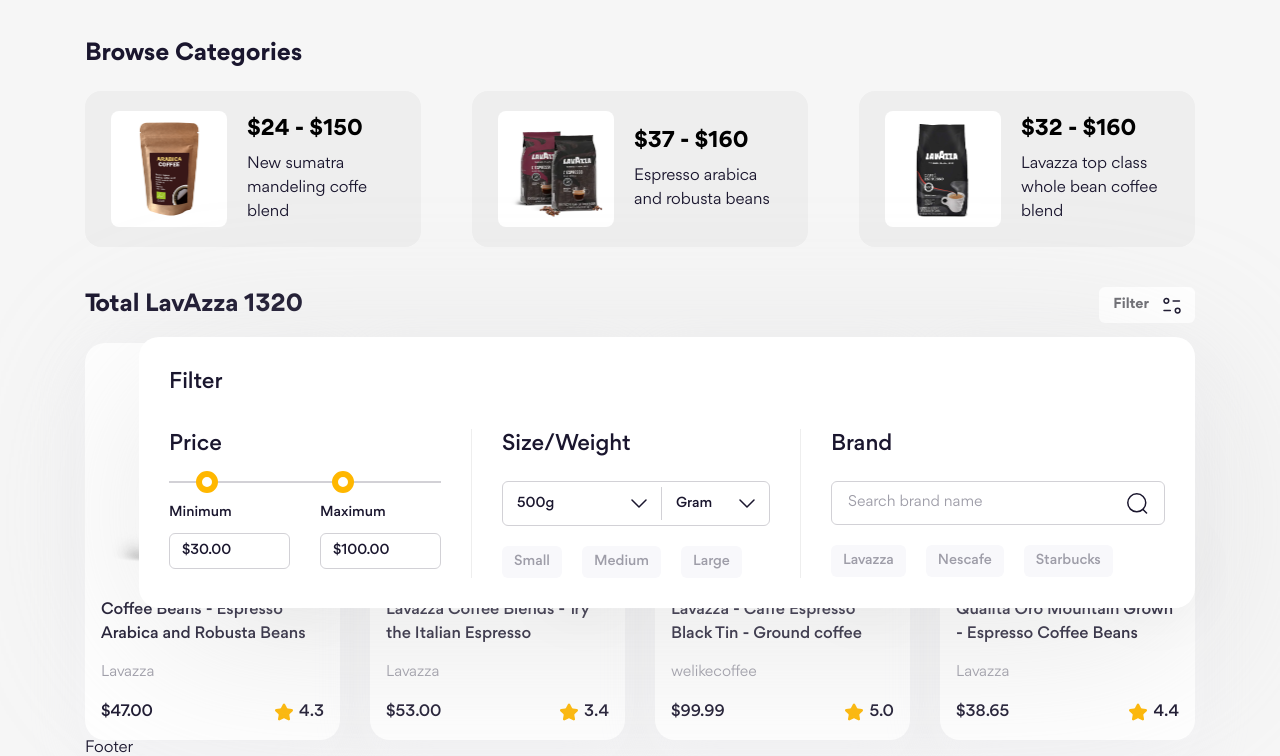
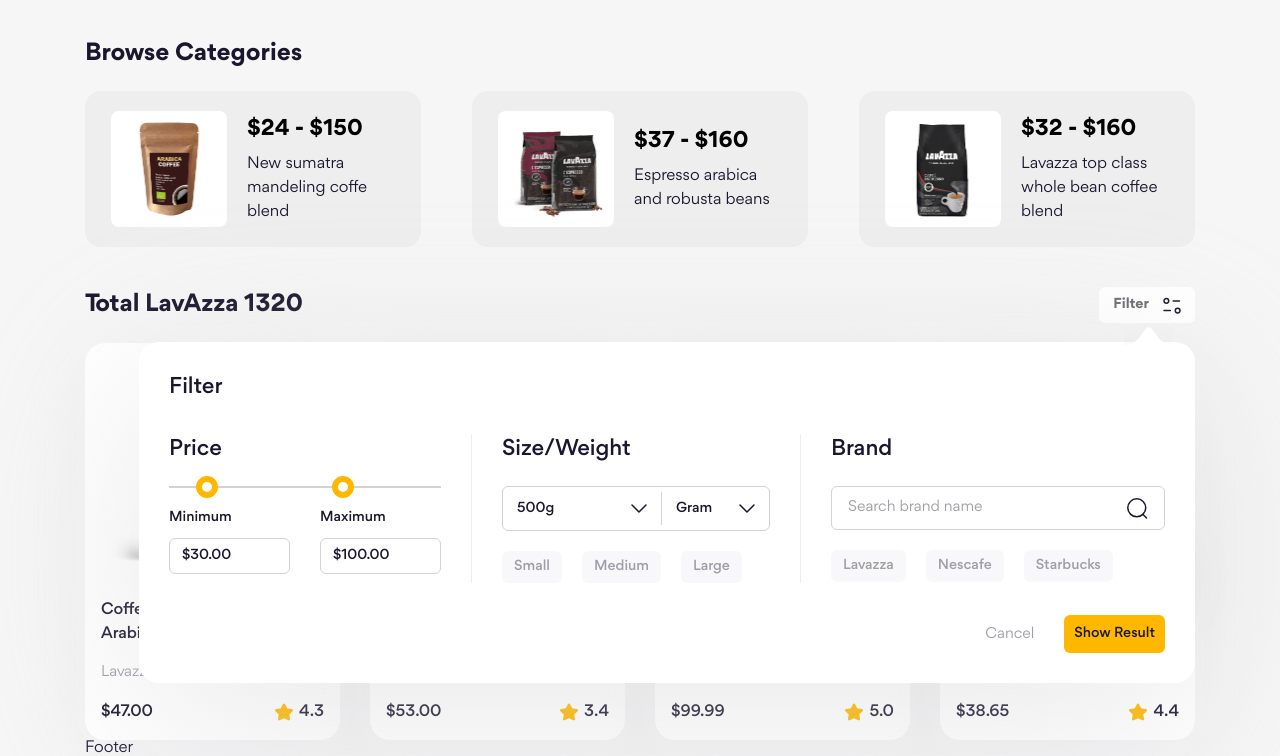
Before and after one commit to haimy125/htmlcss-project-08, a website: page index.html in a window 1280 px wide. Shown: the part 530-1286 px from the top of the page. Drawn offline with Linux system fonts and the light colour scheme.

Commit message:
Làm form filter sản phẩm #4

```diff
--- a/index.html
+++ b/index.html
@@ -126,6 +126,7 @@
                         </button>
 
                         <div class="filter">
+                            <img src="./assets/icons/arrow-up.png" alt="arrow icon" class="filter__arrow" />
                             <h3 class="filter__heading">Filter</h3>
                             <form action="" class="filter__form">
                                 <div class="filter__row">
@@ -234,6 +235,11 @@
                                             </div>
                                         </div>
                                     </div>
+                                </div>
+
+                                <div class="filter__row filter__footer">
+                                    <button class="btn btn--text filter__cancel">Cancel</button>
+                                    <button class="btn btn--primary filter__submit">Show Result</button>
                                 </div>
                             </form>
                         </div>
--- a/scss/components/_buttons.scss
+++ b/scss/components/_buttons.scss
@@ -1,7 +1,6 @@
 @use "../abstracts";
 
 // Filter Button
-
 .filter-btn {
     display: flex;
     align-items: center;
@@ -20,7 +19,6 @@
 }
 
 // Like button
-
 .like-btn {
     display: flex;
     align-items: center;
@@ -44,3 +42,51 @@
         margin-top: 6px;
     }
 }
+
+// Buttons
+.btn {
+    height: 46px;
+    padding: 0 20px;
+    border-radius: 0.6rem;
+
+    background: #f8f8fb;
+
+    font-size: 1.8rem;
+    font-weight: 500;
+
+    user-select: none;
+
+    + .btn {
+        margin-left: 20px;
+    }
+
+    &--text {
+        color: #9e9da8;
+        font-weight: 400;
+        background: transparent;
+    }
+
+    &--primary {
+        background: #ffb700;
+        font-weight: 500;
+    }
+
+    &--outline {
+        background: transparent;
+        border: 1px solid #d2d1d6;
+    }
+
+    &--rounded {
+        border-radius: 99px;
+    }
+
+    &[disable],
+    &--disable {
+        opacity: 0.5;
+        pointer-events: none;
+    }
+
+    &:hover {
+        opacity: 0.9;
+    }
+}
--- a/scss/components/_filter-form.scss
+++ b/scss/components/_filter-form.scss
@@ -6,13 +6,20 @@
 .filter {
     position: absolute;
     right: 0;
-    top: 50px;
+    top: 55px;
 
     padding: 30px;
     border-radius: 20px;
 
     background: var(--filter-form-bg);
     filter: drop-shadow(0px 40px 90px var(--filter-form-shadow));
+
+    &__arrow {
+        position: absolute;
+        top: -15px;
+        right: 22px;
+        height: 20.5px;
+    }
 
     &__heading {
         font-size: 2.2rem;
@@ -181,4 +188,24 @@
         margin: 0 30px;
         background: #eeeeee;
     }
+
+    &__footer {
+        display: flex;
+        justify-content: flex-end;
+        margin-top: 32px;
+    }
+
+    &__cancel,
+    &__submit {
+        height: 38px;
+        padding: 0 10px;
+    }
+
+    &__cancel {
+        font-size: 1.5rem;
+    }
+
+    &__submit {
+        font-size: 1.4rem;
+    }
 }
```
Also changed, not shown: assets/css/main.css, assets/icons/arrow-up.png (added), 1 other file.
